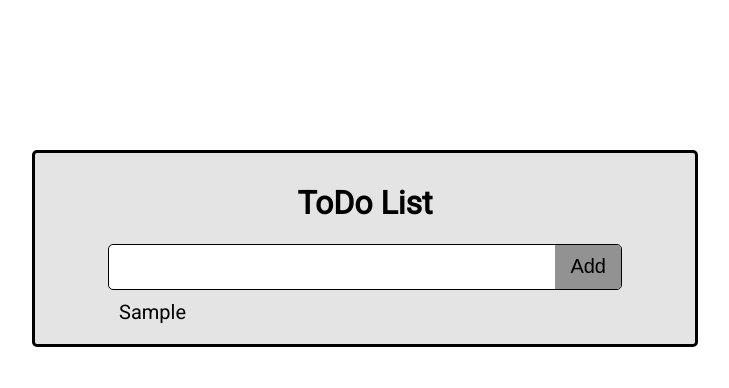
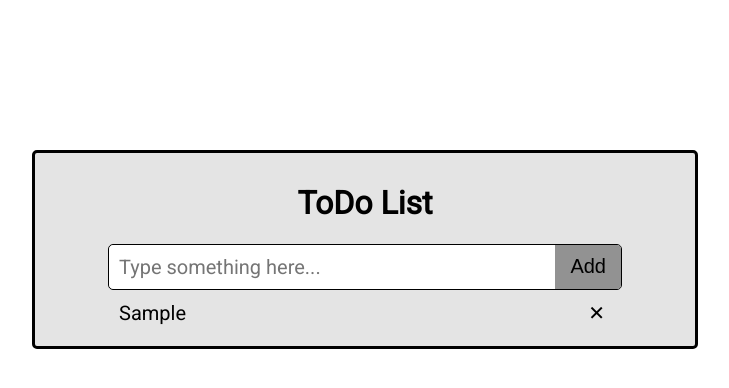
Before and after one commit to anatolyefimov/todo-list, a React (Create React App) app in the folder frontend/: page / in a window 1280 px wide. Both pictures are taken after typing "Sample" into the empty fields and a click on the button "Add". Shown: the top 388 px of the page, without its empty margins (275-1004 px from the left). Built offline with nearby package versions, Linux system fonts and the light colour scheme.

Commit message:
add deleting

```diff
--- a/frontend/src/App.js
+++ b/frontend/src/App.js
@@ -15,12 +15,17 @@
 
 		this.handleAdd = this.handleAdd.bind(this)
 		this.handleInputChange = this.handleInputChange.bind(this)
+		this.handleDelete = this.handleDelete.bind(this)
+		this.handleStatusChange = this.handleStatusChange.bind(this)
 	}
 
 	handleAdd() {
 		if (this.state.inputValue) {
 			this.setState(state => ({
-				toDoList: state.toDoList.concat({text: state.inputValue}),
+				toDoList: state.toDoList.concat({
+					text: state.inputValue,
+					isDone: false
+				}),
 				inputValue: ""
 			}));
 		}
@@ -32,6 +37,26 @@
 		})
 	}
 
+	handleDelete(e) {
+		const toDoList = this.state.toDoList.slice();
+		const ind = parseInt(e.target.parentNode.getAttribute("id"));
+		toDoList.splice(ind, 1);
+		this.setState({
+			toDoList: toDoList
+		})
+		e.stopPropagation()
+	}
+
+	handleStatusChange(e) {
+		const toDoList = this.state.toDoList.slice();
+		const ind = parseInt(e.target.getAttribute("id"));
+		toDoList[ind].isDone = !toDoList[ind].isDone;
+
+		this.setState({
+			toDoList: toDoList
+		})
+	}
+
 	render() {
 		const toDoList = this.state.toDoList.slice()
 
@@ -39,15 +64,20 @@
 			<div className="App">
 				<h1>ToDo List</h1>
 				<form className="App__form">
-					<input type="text" value={this.state.inputValue} onChange={this.handleInputChange}/>
+					<input type="text" placeholder="Type something here..." value={this.state.inputValue} onChange={this.handleInputChange}/>
 					<input type="button" value="Add" onClick={this.handleAdd}/>
 				</form>
 
 				{
 					toDoList.length ?
-					<ToDoList list={toDoList}/>
+					<ToDoList list={toDoList} handleDelete={this.handleDelete} handleStatusChange={this.handleStatusChange}/>
 					:
-					"Do something, dude!"
+					<div style={{
+						fontSize: 20,
+						marginTop:15
+					}}>
+					 Do something, dude!
+					</div>
 				}
 			</div>
 		);
--- a/frontend/src/components/ToDo/ToDo.css
+++ b/frontend/src/components/ToDo/ToDo.css
@@ -1,7 +1,24 @@
-.ToDo {
+li {
     padding: 10px;
+    display: flex;
+    align-items: center;
+    justify-content: space-between;
 }
 
-.ToDo:hover {
+li button {
+    background-color: inherit;
+    border: none;
+    font-size: 20px;
+}
+
+li:hover {
     background-color: rgb(201, 201, 201);
 }
+
+.ToDo {
+    transition: text-decoration 2s;
+}
+
+.is-done {
+    text-decoration: line-through;
+}
--- a/frontend/src/components/ToDo/index.js
+++ b/frontend/src/components/ToDo/index.js
@@ -3,7 +3,15 @@
 import './ToDo.css'
 
 function ToDo(props) {
-    return <li className="ToDo">{ props.text }</li>
+    const classes = `ToDo ${props.data.isDone ? 'is-done' : ''}`
+
+    return (
+    <li id={props.id} onClick={props.handleStatusChange}>
+        <div className={classes}>
+            { props.data.text }
+        </div>
+        <button onClick={props.handleDelete}>✕</button>
+    </li>);
 }
 
 export default ToDo;
--- a/frontend/src/components/ToDoList/index.js
+++ b/frontend/src/components/ToDoList/index.js
@@ -5,8 +5,8 @@
 import ToDo from 'components/ToDo'
 
 function ToDoList(props) {
-    const toDoList = props.list.map((toDo) => (
-        <ToDo text={toDo.text}/>
+    const toDoList = props.list.map((toDo, ind) => (
+        <ToDo key={ind} id={ind} data={toDo} handleDelete={props.handleDelete} handleStatusChange={props.handleStatusChange}/>
     ));
 
     return (
```
